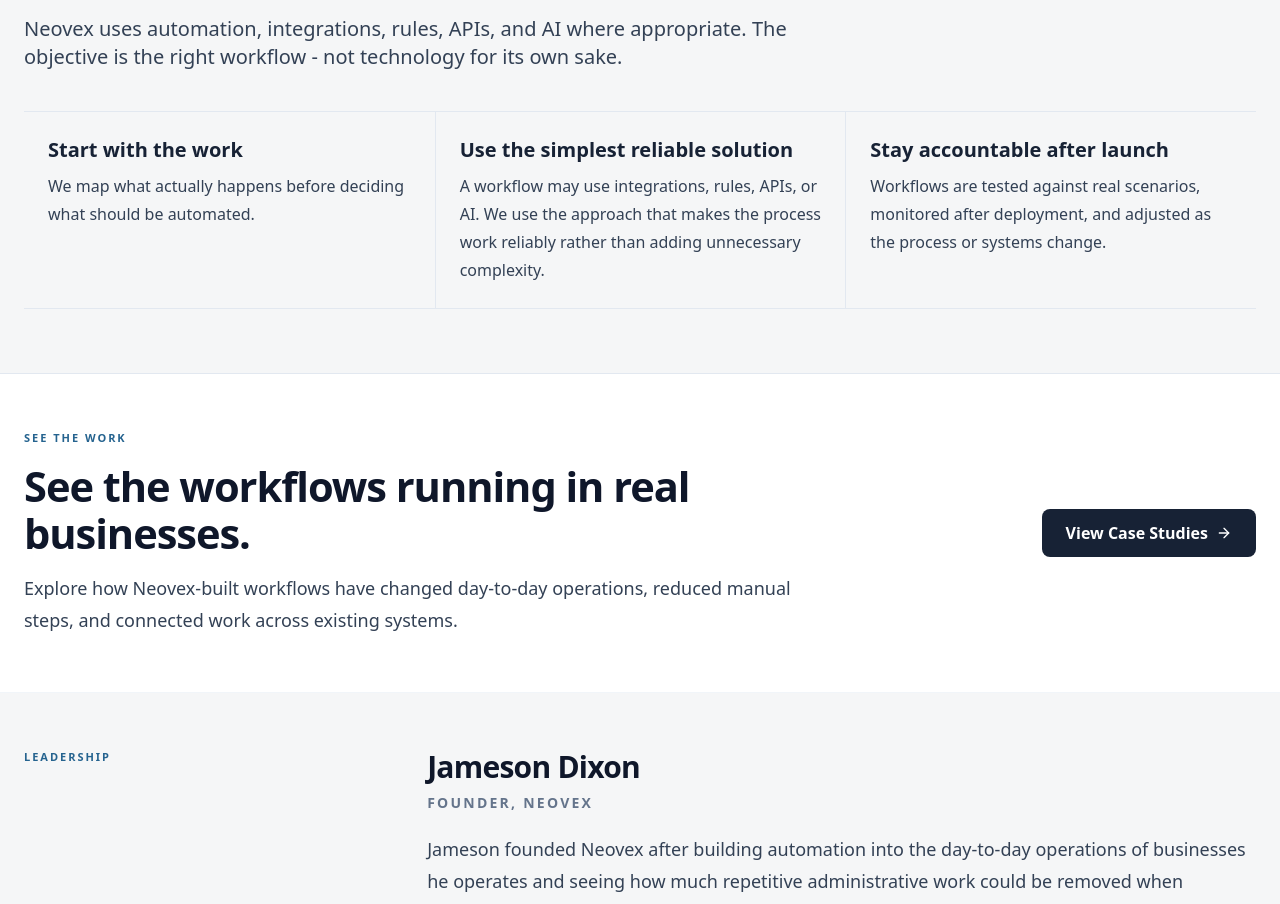
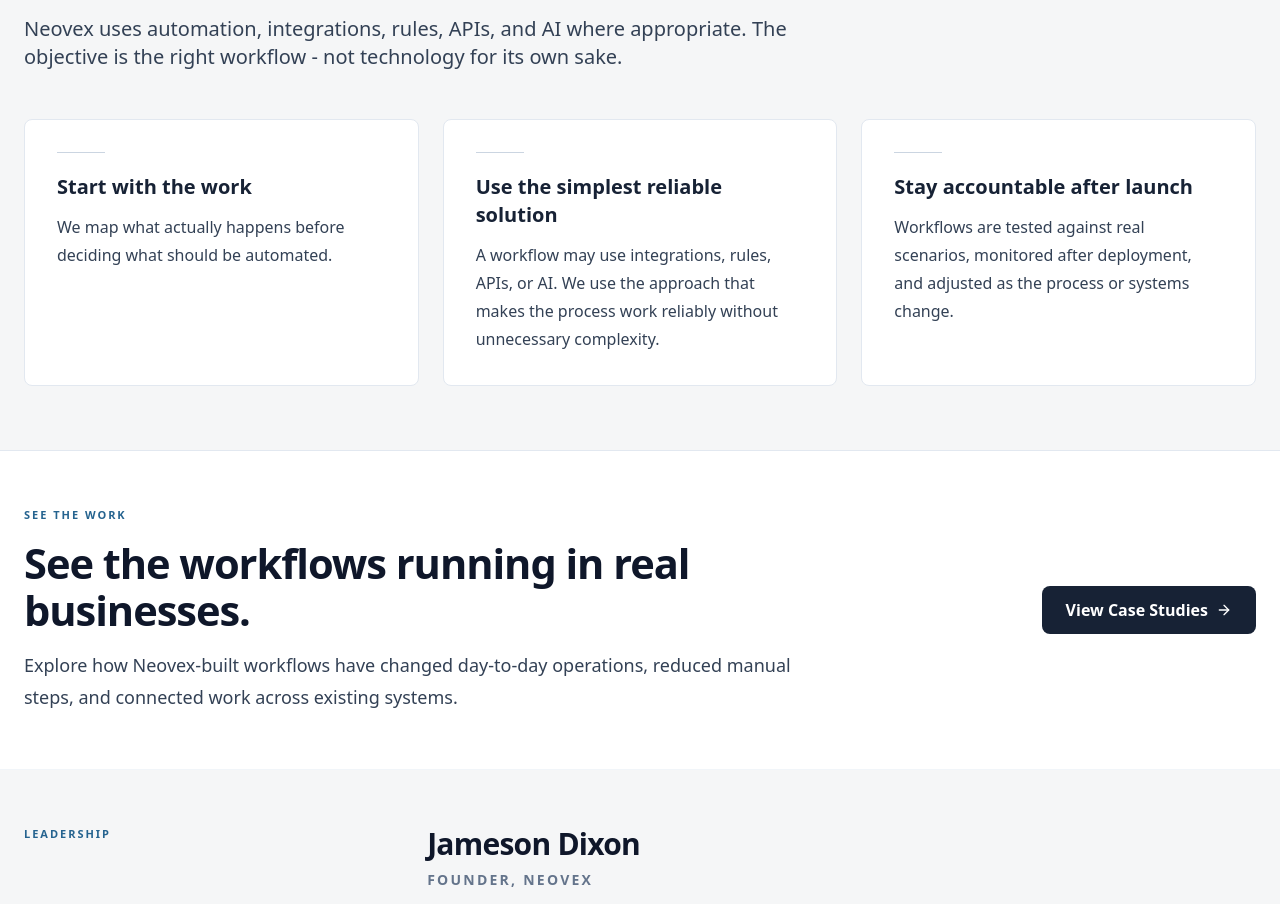
Before and after one commit to VVG-1/neovex-site, a React (Vite) app: page /about in a window 1280 px wide. Shown: the part 2501-3405 px from the top of the page. Built offline with nearby package versions, Linux system fonts and the light colour scheme.

Commit message:
Differentiate about work principles

```diff
--- a/src/pages/About.jsx
+++ b/src/pages/About.jsx
@@ -41,7 +41,7 @@
   },
   {
     title: "Use the simplest reliable solution",
-    desc: "A workflow may use integrations, rules, APIs, or AI. We use the approach that makes the process work reliably rather than adding unnecessary complexity.",
+    desc: "A workflow may use integrations, rules, APIs, or AI. We use the approach that makes the process work reliably without unnecessary complexity.",
   },
   {
     title: "Stay accountable after launch",
@@ -195,14 +195,15 @@
             </p>
           </div>
 
-          <div className="mt-10 grid md:grid-cols-3 border-y border-slate-200">
-            {principles.map((item, index) => (
+          <div className="mt-12 grid gap-6 md:grid-cols-3">
+            {principles.map((item) => (
               <article
                 key={item.title}
-                className={`${index > 0 ? "border-t border-slate-200 md:border-t-0 md:border-l" : ""} border-slate-200 py-6 md:px-6`}
+                className="rounded-lg border border-slate-200 bg-white p-7 md:p-8"
               >
+                <div className="mb-5 h-px w-12 bg-slate-300" aria-hidden="true" />
                 <h3 className="text-xl font-semibold text-[#172235]">{item.title}</h3>
-                <p className="mt-2 text-base leading-7 text-slate-700">{item.desc}</p>
+                <p className="mt-3 text-base leading-7 text-slate-700">{item.desc}</p>
               </article>
             ))}
           </div>
```
